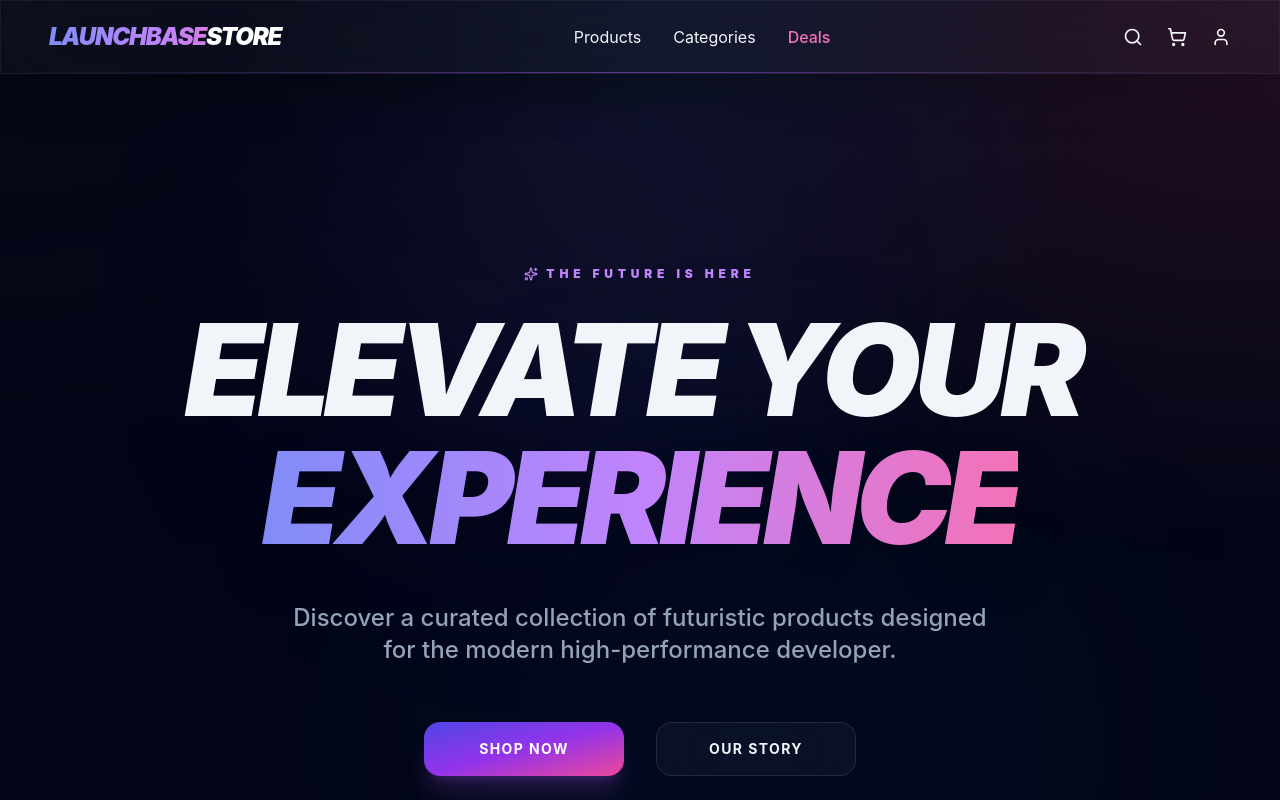
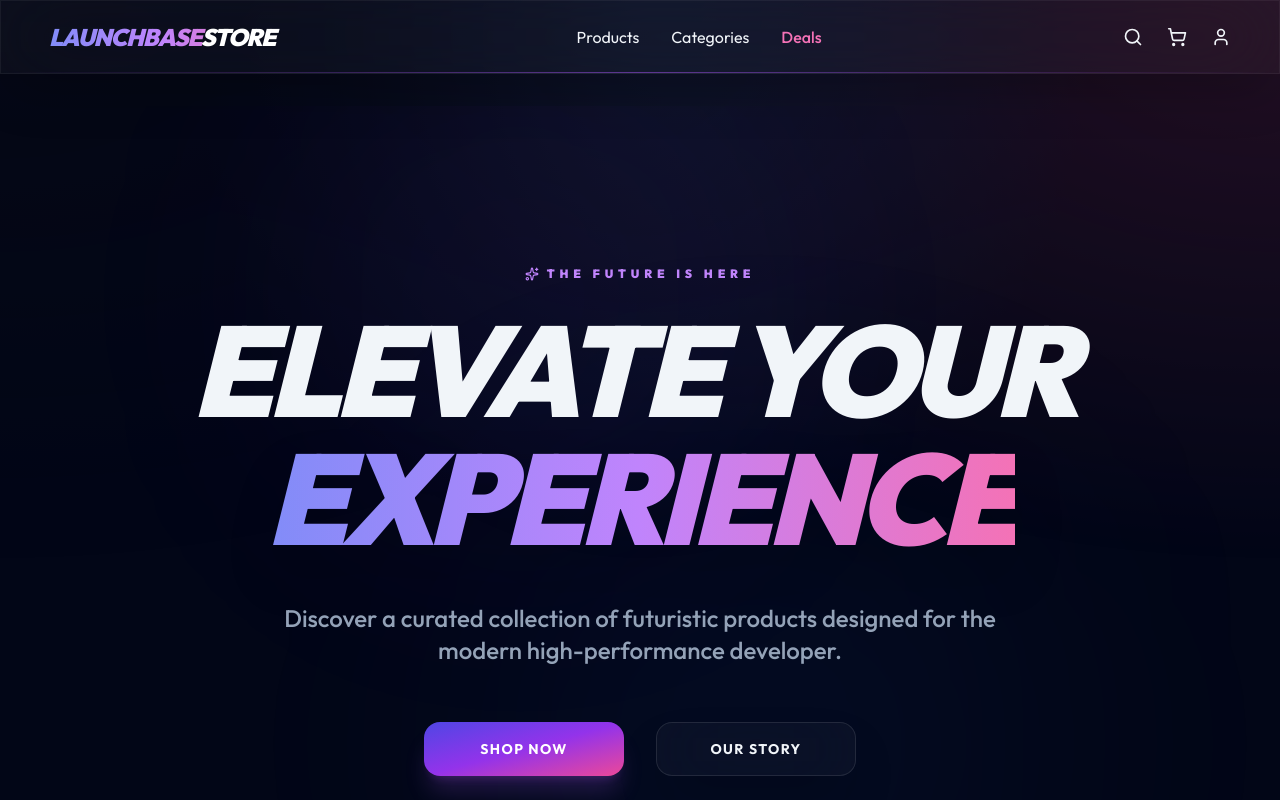
Before and after one commit to vikashm2/Temp_Ecommerce, a Next.js app: page / in a window 1280 px wide. Shown: the top 800 px of the page. Built offline with nearby package versions, Linux system fonts and the light colour scheme.

Commit message:
Added Google Fonts

```diff
--- a/pages/_document.js
+++ b/pages/_document.js
@@ -3,7 +3,11 @@
 export default function Document() {
   return (
     <Html lang="en">
-      <Head />
+      <Head>
+        <link rel="preconnect" href="https://fonts.googleapis.com" />
+        <link rel="preconnect" href="https://fonts.gstatic.com" crossOrigin="anonymous" />
+        <link href="https://fonts.googleapis.com/css2?family=Inter:wght@400;500;600;700&family=Outfit:wght@300;400;500;600;700;800;900&display=swap" rel="stylesheet" />
+      </Head>
       <body className="antialiased">
         <Main />
         <NextScript />
```
